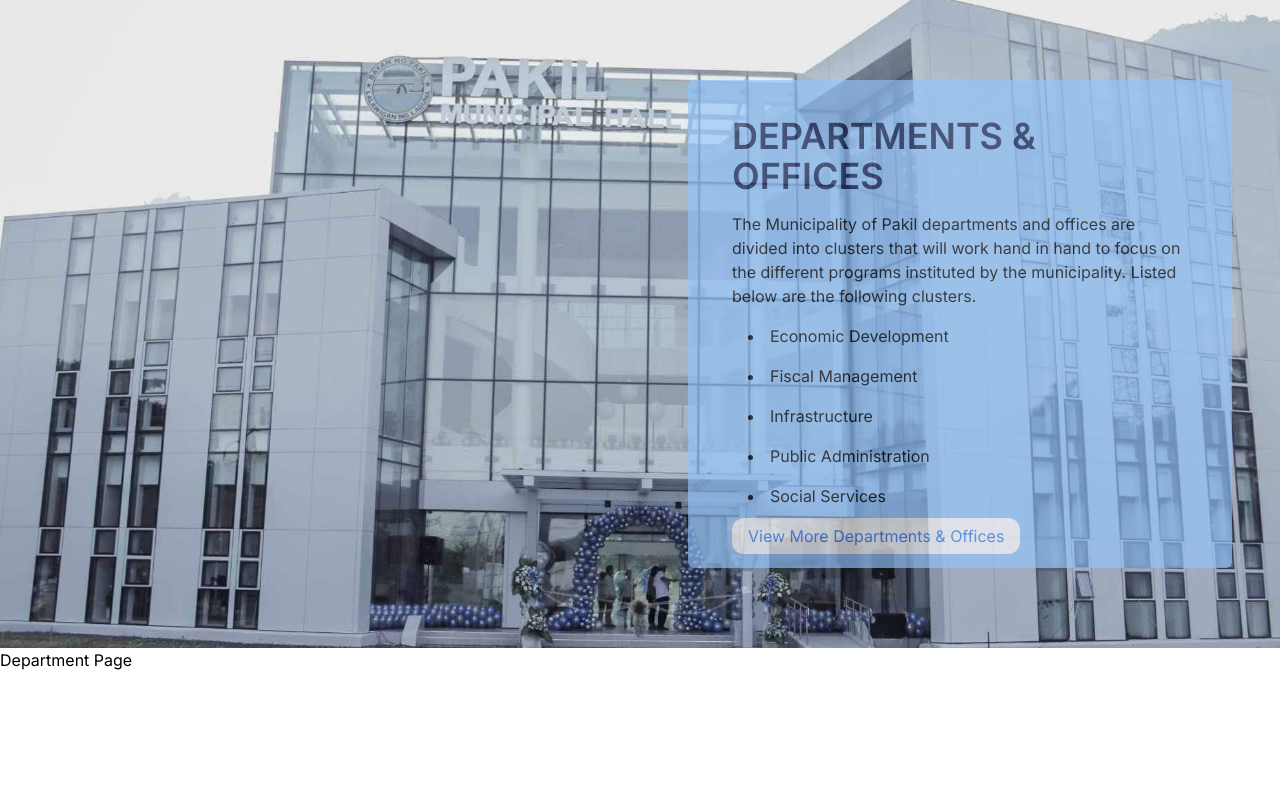
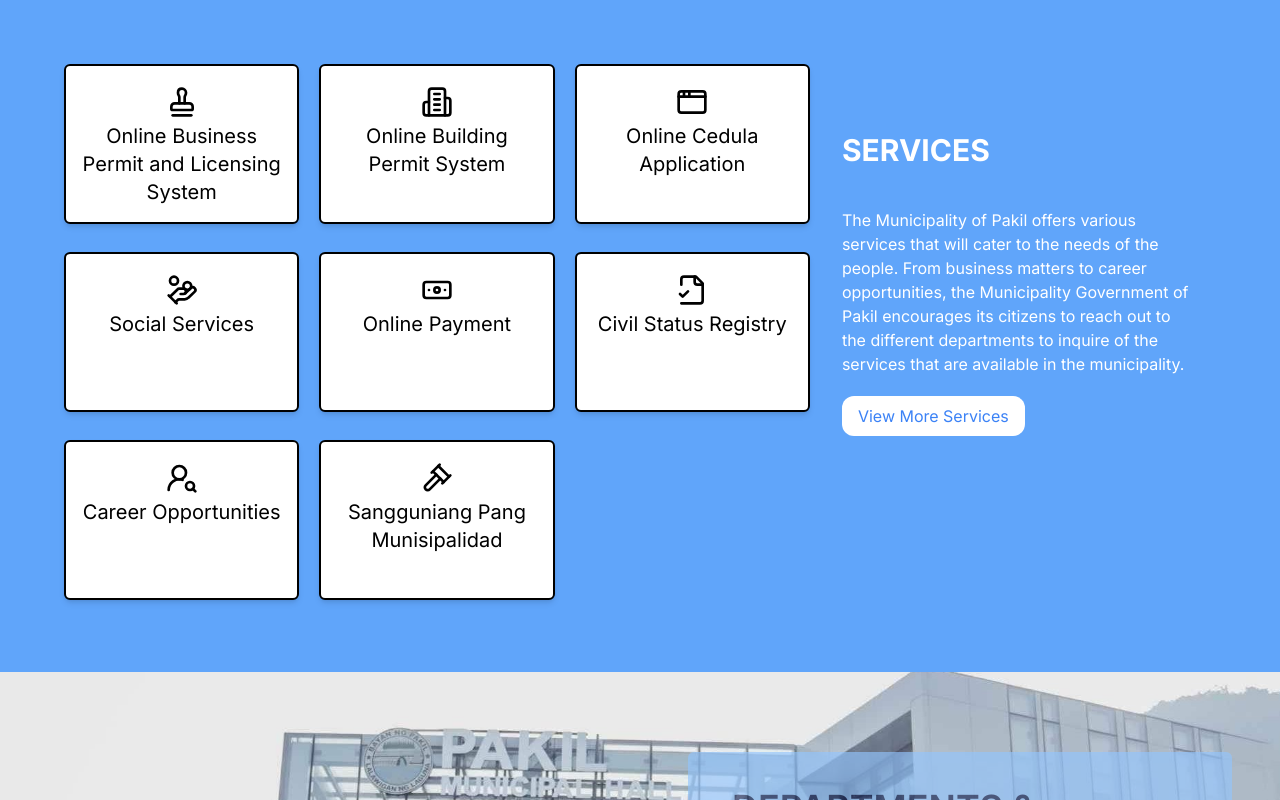
Before and after one commit to zkript-apps/pakil, a Next.js app: page / in a window 1280 px wide. Shown: the top 800 px of the page. Built offline with nearby package versions, Linux system fonts and the light colour scheme.

Commit message:
import services

```diff
--- a/app/layout.tsx
+++ b/app/layout.tsx
@@ -2,6 +2,8 @@
 import type { Metadata } from 'next'
 import { Inter } from 'next/font/google'
 import Department from '@/components/pages/home/Department'
+import Services from '@/components/pages/home/Services'
+
 
 const inter = Inter({ subsets: ['latin'] })
 
@@ -19,6 +21,7 @@
     <html lang="en">
       <link rel="icon" type="image/x-icon" href={`/pakil-logo.png`} />
       <body className={inter.className}>
+        <Services/>
         <Department/>
         {children}
         </body>
```
